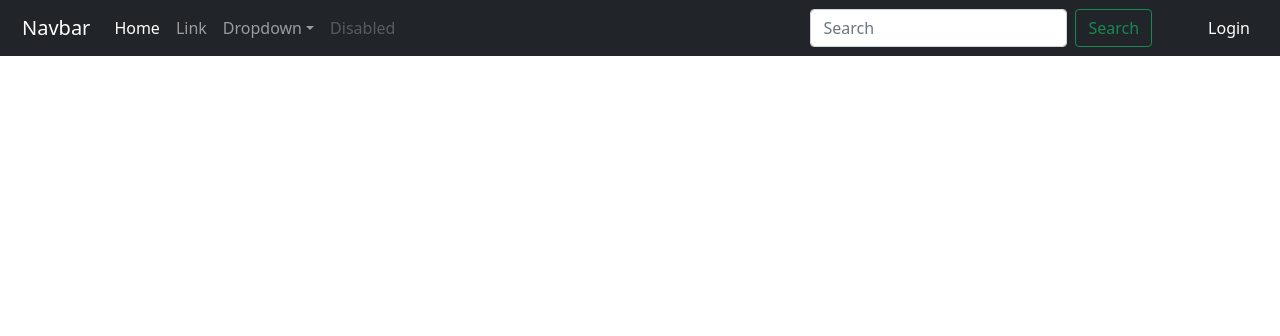
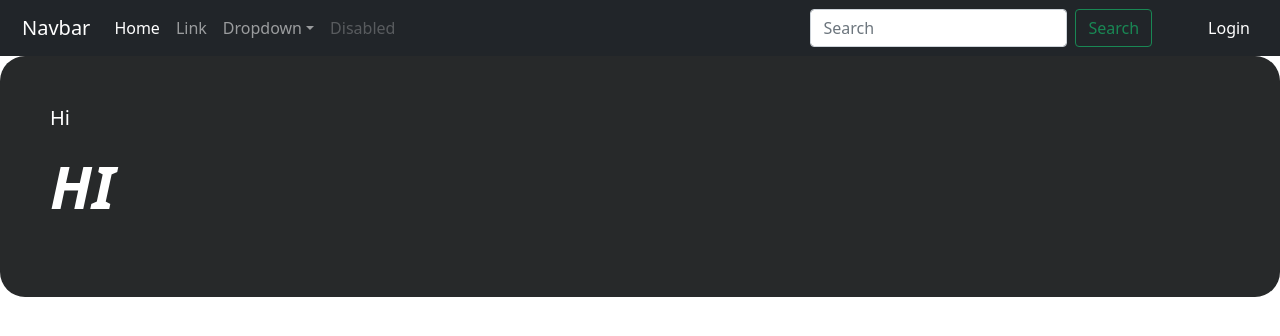
Before and after one commit to ABDULLAHHG/Mobile-Recommendation-System, a React (Create React App) app in the folder website/client/: page /Home in a window 1280 px wide. Shown: the top 336 px of the page. Built offline with nearby package versions, Linux system fonts and the light colour scheme.

Commit message:
make it good for 1280 resulotion

```diff
--- a/website/client/src/Pages/Home/Home.js
+++ b/website/client/src/Pages/Home/Home.js
@@ -1,10 +1,10 @@
 import React from 'react';
-
+import {Hero} from '../../components/index'
 export default function Home(){
 
 return(
     <div>
-
+        <Hero/>
     </div>
 )
 
```
